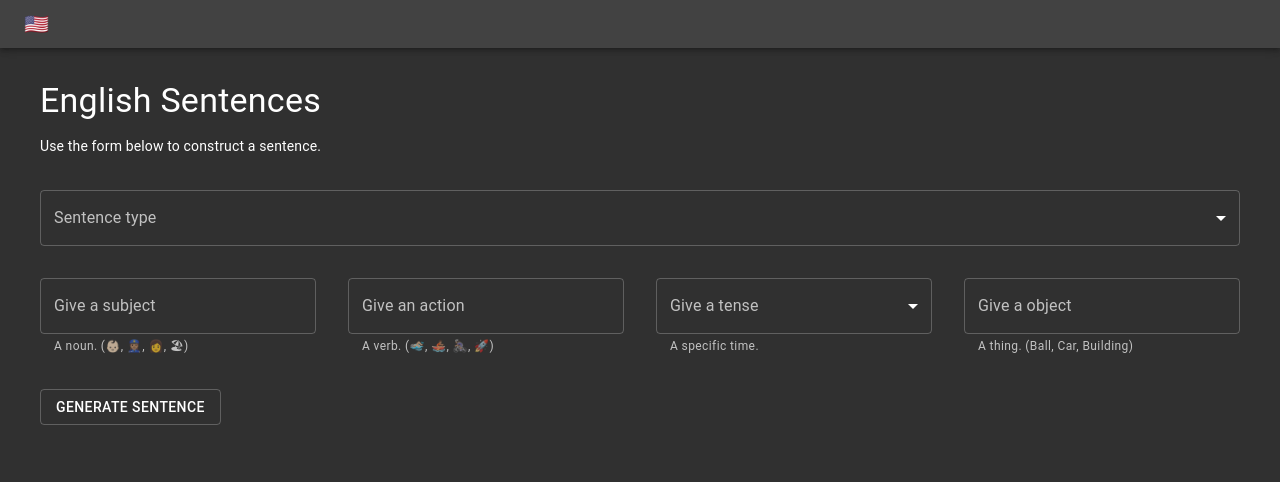
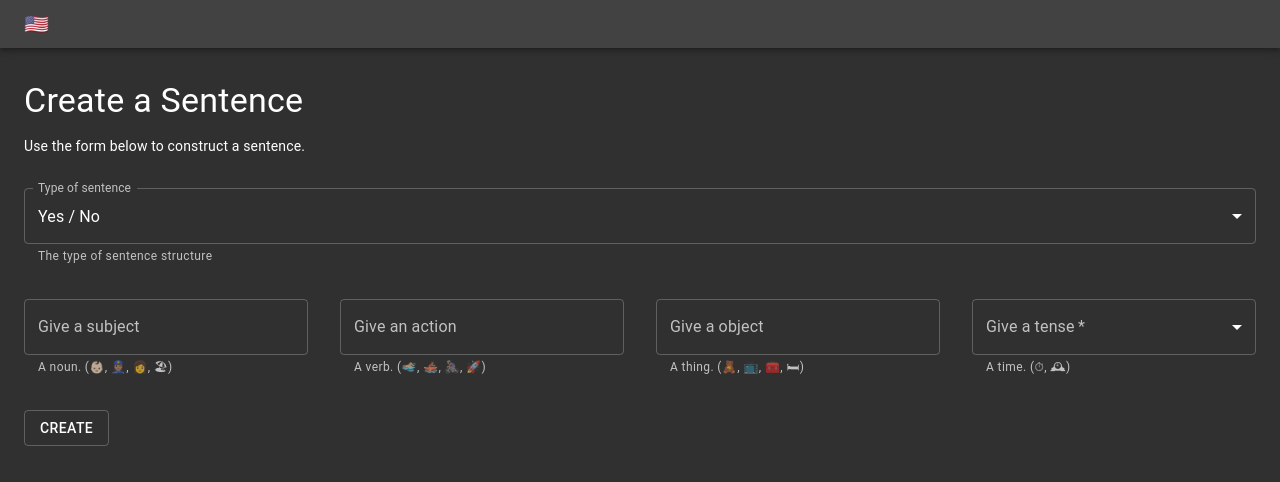
Before and after one commit to jonniespratley/create-english-sentences, a React (Create React App) app: page / in a window 1280 px wide. Shown: the top 482 px of the page. Built offline with nearby package versions, Linux system fonts and the light colour scheme.

Commit message:
fix: updated

```diff
--- a/public/index.html
+++ b/public/index.html
@@ -8,8 +8,9 @@
 	<!--
       manifest.json provides metadata used when your web app is added to the
       homescreen on Android. See https://developers.google.com/web/fundamentals/engage-and-retain/web-app-manifest/
+  <link rel="manifest" href="%PUBLIC_URL%/manifest.json">
     -->
-	<link rel="manifest" href="%PUBLIC_URL%/manifest.json">
+
 	<link rel="shortcut icon" href="%PUBLIC_URL%/favicon.ico">
 	<!--
       Notice the use of %PUBLIC_URL% in the tags above.
--- /dev/null
+++ b/src/App.tsx
@@ -0,0 +1,59 @@
+import React from "react";
+import {
+  Box,
+  Container,
+  List,
+  ListItem,
+  ListItemText,
+  Typography,
+} from "@material-ui/core";
+import { AppHeader, InputData, InputForm, OutputForm } from "./components";
+import { ApiService } from "./services";
+
+/**
+ * App Component handles rendering the InputForm and handling add item to
+ * list of sentences to be created.
+ * @returns
+ */
+export const App = () => {
+  const [items, setItems] = React.useState<InputData[]>([]);
+
+  const handleSubmit = async (data) => {
+    const {sentence} = await ApiService.getSentence(data);
+    const item = {...data, sentence};
+    setItems(items.concat(item));
+  };
+
+  return (
+    <div className="App">
+      <AppHeader />
+      <Container>
+        <Box my={4}>
+          <Typography variant="h4">Create a Sentence</Typography>
+          <p>Use the form below to construct a sentence.</p>
+        </Box>
+        <InputForm onSubmit={handleSubmit} />
+        <Box mt={4}>
+          <List>
+            {items &&
+              items
+                .sort((a, b) => {
+                  return parseInt(b.id) - parseInt(a.id);
+                })
+                .map((item: any) => (
+                  <ListItem button key={item.id}>
+                    <ListItemText
+                      primary={item.sentence}
+                      primaryTypographyProps={{
+                        variant: "h5",
+                      }}
+
+                    />
+                  </ListItem>
+                ))}
+          </List>
+        </Box>
+      </Container>
+    </div>
+  );
+};
--- a/src/app/App.tsx
+++ /dev/null
@@ -1,26 +0,0 @@
-import React from "react";
-import { Container } from "@material-ui/core";
-import { AppHeader, InputForm, OutputForm } from "../components";
-
-export const App = () => {
-  let [data, setData] = React.useState(null);
-
-  const handleSubmit = (e) => {
-    //console.log('Generate sentance', e);
-    setData(e);
-  }
-
-  React.useEffect(() => {
-    console.log('form data change', data);
-  }, [data])
-
-  return (
-    <div className="App">
-      <AppHeader />
-      <Container fixed>
-        <InputForm onSubmit={handleSubmit}/>
-        {data && <OutputForm params={data} />}
-      </Container>
-    </div>
-  );
-};
--- a/src/app/index.ts
+++ /dev/null
@@ -1,2 +0,0 @@
-export * from "./App";
-export * from "./Theme";
--- a/src/components/InputForm.tsx
+++ b/src/components/InputForm.tsx
@@ -19,9 +19,14 @@ function getNouns() {
   const { nouns } = nounsData;
   return nouns;
 }
+
 function getVerbs() {
   const { verbs } = verbsData;
   return verbs.map((v) => v.present);
+}
+
+function getObjects() {
+  return ["Bear", "TV", "Toolbox", "Bed"].sort();
 }
 
 const sentenceTypes = [
@@ -37,6 +42,10 @@ const tenses = [
 ];
 
 const formLabels = {
+  type: {
+    label: "Type of sentence",
+    help: "The type of sentence structure",
+  },
   noun: {
     label: "Give a subject",
     help: "A noun. (👶🏻, 👮🏽‍♀️, 👩, 🏖)",
@@ -47,29 +56,34 @@ const formLabels = {
   },
   tense: {
     label: "Give a tense",
-    help: "A specific time.",
+    help: "A time. (⏱, 🕰) ",
   },
   object: {
     label: "Give a object",
-    help: "A thing. (Ball, Car, Building)",
+    help: "A thing. (🧸, 📺, 🧰, 🛏)",
   },
+  submit: {
+    label: 'Create'
+  }
 };
 
-interface InputData {
+export interface InputData {
+  id: string;
   subject?: string;
+  type?: string;
   verb?: string;
   noun?: string;
   object?: string;
   tense?: string;
 }
 
-interface InputFormProps {
-  onSubmit?: (data: any) => void;
-  data?: InputData;
+export interface InputFormProps {
+  onSubmit?: (data: InputData) => void;
 }
 
 export const InputForm: React.FC<InputFormProps> = ({ onSubmit }) => {
-  const [subject, setSubject] = React.useState(null);
+  const [subject, setSubject] = React.useState("");
+  const [type, setType] = React.useState("yesno");
   const [tense, setTense] = React.useState("");
   const [noun, setNoun] = React.useState("");
   const [verb, setVerb] = React.useState("");
@@ -77,28 +91,33 @@ export const InputForm: React.FC<InputFormProps> = ({ onSubmit }) => {
 
   let formData: InputData;
 
+  const smSize = 3;
   const handleSubmit = (e) => {
     e.preventDefault();
-
-    formData = { verb, tense, ...{ subject: noun } };
-
+    formData = {
+      id: `${Date.now()}`,
+      verb,
+      type,
+      tense,
+      object,
+      subject,
+    };
     if (onSubmit) {
       onSubmit(formData);
     }
   };
 
-  const smSize = 3;
   return (
-    <Box my={2} p={2}>
-      <Typography variant="h4">English Sentences</Typography>
-      <p>Use the form below to construct a sentence.</p>
-      <br />
     <form onSubmit={handleSubmit}>
       <Grid container spacing={4}>
+        {/* Sentence Type */}
         <Grid item xs={12}>
           <TextField
-              id="input1"
-              label="Sentence type"
+            id="type"
+            label={formLabels.type.label}
+            helperText={formLabels.type.help}
+            value={type}
+            onChange={(e) => setType(e.target.value)}
             variant="outlined"
             fullWidth
             select
@@ -110,12 +129,14 @@ export const InputForm: React.FC<InputFormProps> = ({ onSubmit }) => {
             ))}
           </TextField>
         </Grid>
+
+        {/* Sentence Subject / Noun */}
         <Grid item sm={smSize} xs={12}>
           <Autocomplete
             id="noun"
             freeSolo
             value={noun}
-              onInputChange={(e, val) => setNoun(val)}
+            onInputChange={(e, val) => setSubject(val)}
             options={getNouns()}
             getOptionLabel={(option) => option}
             fullWidth
@@ -129,6 +150,7 @@ export const InputForm: React.FC<InputFormProps> = ({ onSubmit }) => {
             )}
           />
         </Grid>
+        {/* Sentence Verb */}
         <Grid item sm={smSize} xs={12}>
           <Autocomplete
             id="verb"
@@ -148,6 +170,29 @@ export const InputForm: React.FC<InputFormProps> = ({ onSubmit }) => {
             )}
           />
         </Grid>
+
+        {/* Sentence Object */}
+        <Grid item sm={smSize} xs={12}>
+        <Autocomplete
+            id="object"
+            freeSolo
+            value={object}
+            options={getObjects()}
+            getOptionLabel={(option) => option}
+            onInputChange={(e, val) => setObject(val)}
+            fullWidth
+            renderInput={(params) => (
+              <TextField
+                label={formLabels.object.label}
+                helperText={formLabels.object.help}
+                variant="outlined"
+                {...params}
+              />
+            )}
+          />
+
+        </Grid>
+        {/* Sentence Tense */}
         <Grid item sm={smSize} xs={12}>
           <TextField
             id="tense"
@@ -158,6 +203,7 @@ export const InputForm: React.FC<InputFormProps> = ({ onSubmit }) => {
             helperText={formLabels.tense.help}
             select
             fullWidth
+            required
             variant="outlined"
           >
             {tenses.map((t) => (
@@ -168,26 +214,12 @@ export const InputForm: React.FC<InputFormProps> = ({ onSubmit }) => {
           </TextField>
         </Grid>
 
-          <Grid item sm={smSize} xs={12}>
-            <TextField
-              id="object"
-              label={formLabels.object.label}
-              helperText={formLabels.object.help}
-              value={object}
-              fullWidth
-              variant="outlined"
-              onChange={(e) => setObject(e.target.value)}
-            />
-          </Grid>
-
         <Grid item xs={12}>
           <Button variant="outlined" type="submit">
-              {" "}
-              Generate Sentence
+            {formLabels.submit.label}
           </Button>
         </Grid>
       </Grid>
     </form>
-    </Box>
   );
 };
--- a/src/components/OutputForm.tsx
+++ b/src/components/OutputForm.tsx
@@ -8,26 +8,21 @@ interface OutputFormProps {
   params?: any;
 }
 
-let api = new ApiService();
-
 export const OutputForm: React.FC<OutputFormProps> = ({ params }) => {
   const [sentence, setSentence] = React.useState();
-
   React.useEffect(() => {
     async function fetchData() {
-      let res = await api.getSentence(params);
+      let res = await ApiService.getSentence(params);
       setSentence(res.sentence);
     }
     fetchData();
   }, [params]);
 
   return (
-    <Paper>
-      <Box p={6}>
-        <Typography variant="h3" component="p">
+        <React.Suspense fallback={<p>Loading...</p>}>
+          <Typography variant="body1">
           {sentence}
         </Typography>
-      </Box>
-    </Paper>
+        </React.Suspense>
   );
 };
--- a/src/index.tsx
+++ b/src/index.tsx
@@ -1,7 +1,8 @@
 import { ThemeProvider, CssBaseline } from "@material-ui/core";
 import { render } from "react-dom";
 
-import { App, darkTheme } from "./app";
+import { App } from "./App";
+import { darkTheme } from "./Theme";
 import "./styles.css";
 
 function AppRoot() {
--- a/src/services/ApiService.ts
+++ b/src/services/ApiService.ts
@@ -1,36 +1,46 @@
-const API_URL = 'https://linguatools-sentence-generating.p.rapidapi.com/realise';
+const API_URL =
+  "https://linguatools-sentence-generating.p.rapidapi.com/realise";
 
 const cache = new Map();
 
 export class ApiService {
-  async request(params){
+  /**
+   * Handle making a request to the api service to create a sentence.
+   * @param params Object of parameters to send to api service
+   * @returns
+   */
+  static async request(params) {
     const apiHeaders = new Headers();
-          apiHeaders.append("x-rapidapi-key", "PUBWWqyBE7L60sVBPAq-dpe0TlC5I0Ab");
-          apiHeaders.append("x-rapidapi-host", "linguatools-sentence-generating.p.rapidapi.com");
-          const {subject, verb, object, noun, tense} = params;
-          const searchParams = new URLSearchParams([
-            ['subject', subject],
-            ['verb', verb],
-            ['tense', tense],
-            ['object', object]
-          ]);
+    apiHeaders.append("x-rapidapi-key", "PUBWWqyBE7L60sVBPAq-dpe0TlC5I0Ab");
+    apiHeaders.append(
+      "x-rapidapi-host",
+      "linguatools-sentence-generating.p.rapidapi.com"
+    );
+    const { subject, verb, object, noun, tense, type } = params;
+    const searchParams = new URLSearchParams([
+      ["subject", subject],
+      ["sentencetype", type],
+      ["verb", verb],
+      ["tense", tense],
+      ["object", object],
+    ]);
 
-    const url = `${API_URL}?${searchParams.toString()}`
-    const response = await fetch(url, {headers: apiHeaders});
-    const json = await response.json();
-    return json
-  }
-
-  async getSentence(params){
-    let key = JSON.stringify(params);
-    if(cache.has(key)){
+    const url = `${API_URL}?${searchParams.toString().toLowerCase()}`;
+    let key = JSON.stringify(url);
+    if (cache.has(key)) {
       return cache.get(key);
     }
-    let resp = await this.request(
-      params
-    );
-    cache.set(key, resp);
-
-    return resp;
+    const response = await fetch(url, { headers: apiHeaders });
+    const json = await response.json();
+    cache.set(key, json);
+    return json;
+  }
+  /**
+   *
+   * @param params
+   * @returns
+   */
+   static async getSentence(params) {
+    return ApiService.request(params);
   }
 }
```
Also changed, not shown: src/Theme.ts (renamed from src/app/Theme.ts), 1 other file (tests, documents, lock files or other folders). Lines whose indentation alone changed are shown as unchanged.
